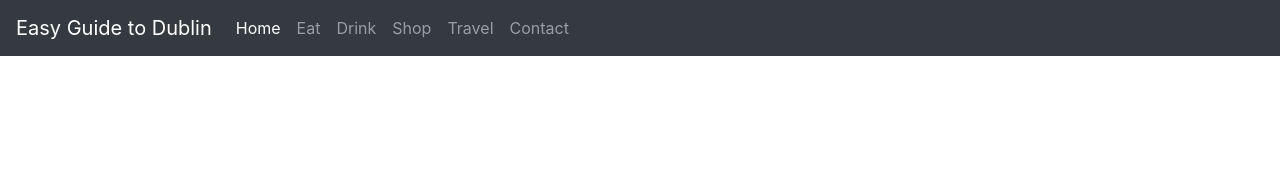
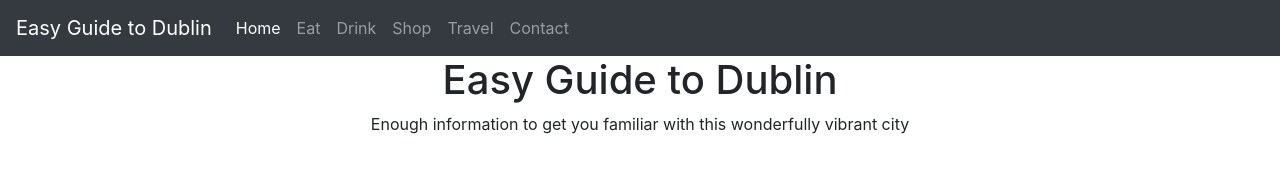
Before and after one commit to Babu-Patel-Portfolio/MS1-Easy-Guide-to-Dublin, a plain HTML site: page index.html in a window 1280 px wide. Drawn offline with nearby package versions, Linux system fonts and the light colour scheme.

Commit message:
added website slogan

```diff
--- a/index.html
+++ b/index.html
@@ -44,7 +44,19 @@
     </ul>
   </div>
 </nav>
-
+<!--Hero image and website slogan-->
+	<header id="intro-image">
+		<div class="container-fluid">
+			<div class="row h-100 align-items-center justify-content-center text-center">
+				<div class="col-12">
+					<h1 id="landing-text">Easy Guide to Dublin</h1>
+					<div class="col-12 mw-100">
+						<p id="landing-sub">Enough information to get you familiar with this wonderfully vibrant city</p>
+					</div>
+				</div>
+			</div>
+		</div>
+	</header>
 
 
 
```
